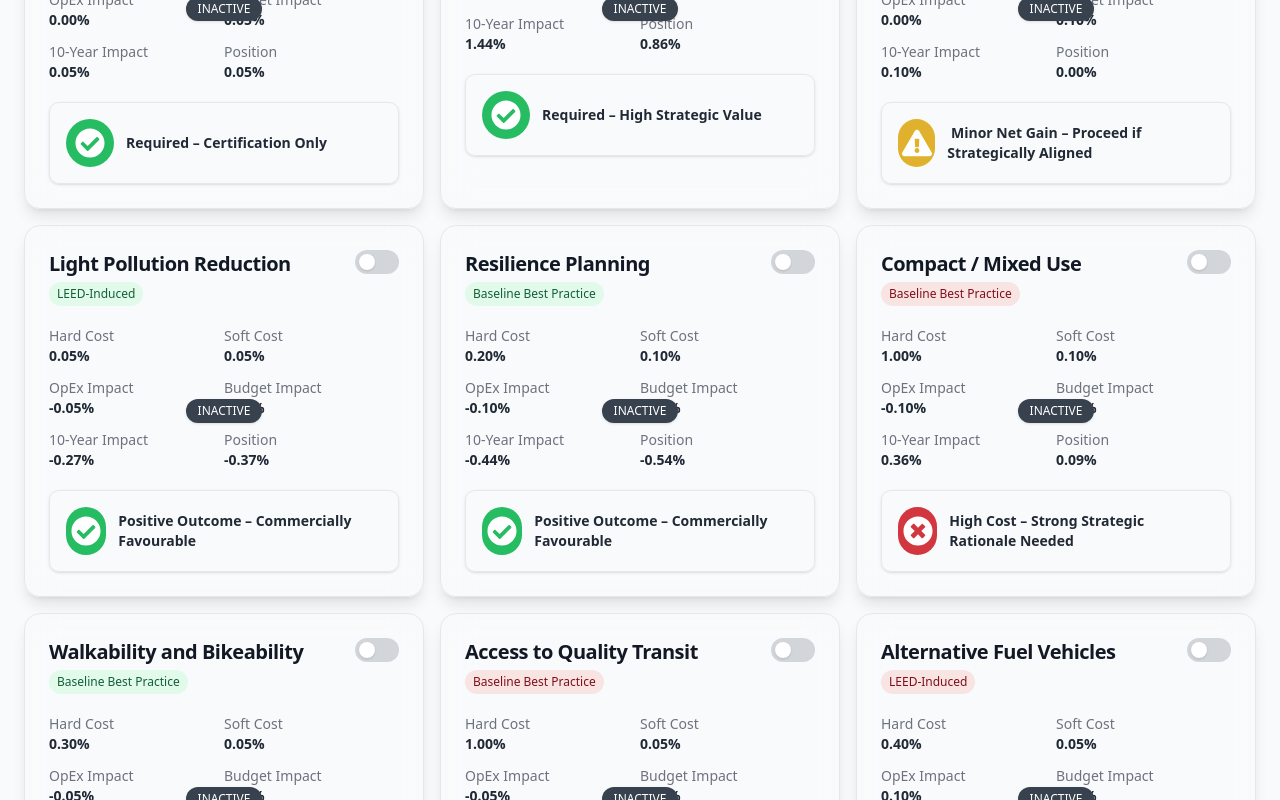
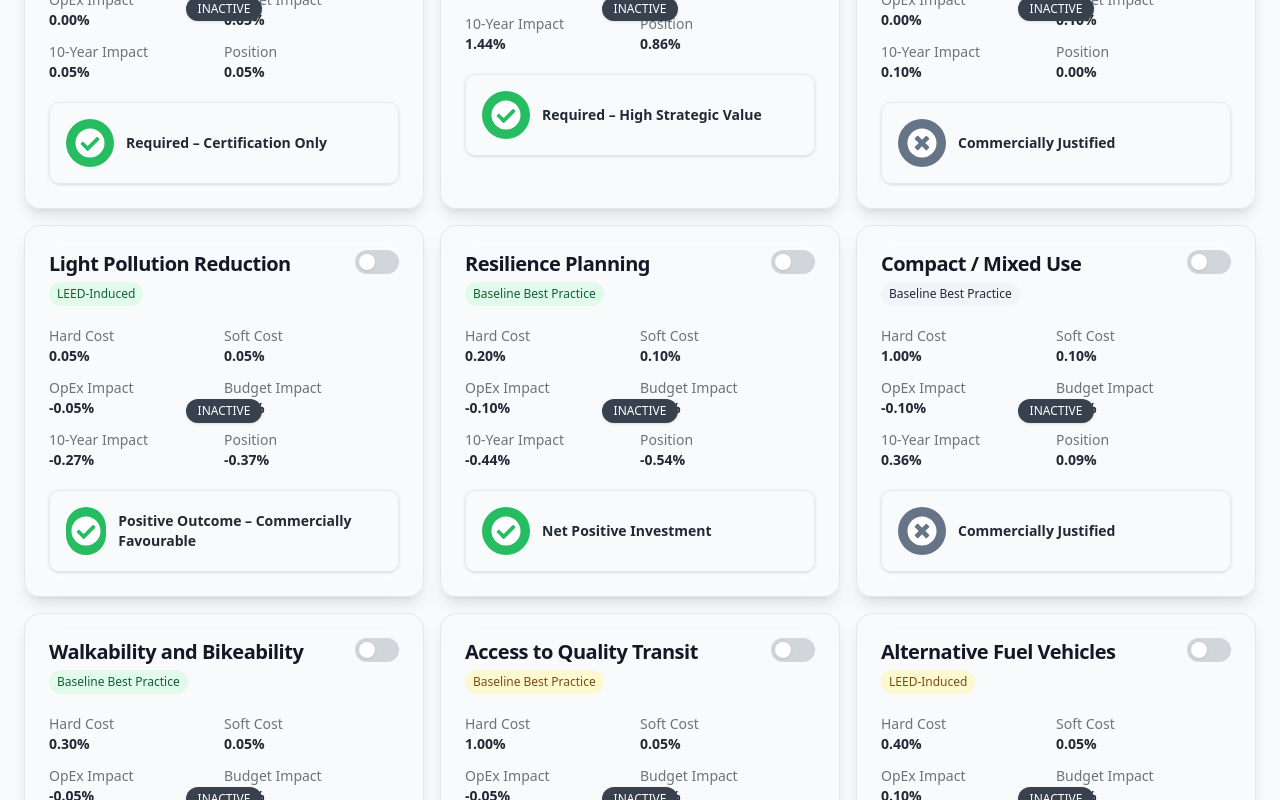
Before and after one commit to M-Talha-Atif/Leeds-Dashboard, a React (Vite) app: page / in a window 1280 px wide. Shown: the part 2020-2820 px from the top of the page. Built offline with nearby package versions, Linux system fonts and the light colour scheme.

Commit message:
removed cumulative values

```diff
--- a/src/components/WaterfallChart.jsx
+++ b/src/components/WaterfallChart.jsx
@@ -34,7 +34,7 @@ export default function WaterfallChart({ totals }) {
       name: "Initial Position",
       value: 0,
       fill: colors.initial,
-      isCumulative: true
+      isCumulative: false
     },
     {
       name: "Hard",
@@ -68,9 +68,9 @@ export default function WaterfallChart({ totals }) {
     },
     {
       name: "Final Position",
-      value: totals.position,
-      fill: totals.position >= 0 ? colors.positive : colors.negative,
-      isCumulative: true
+      value: (totals.budget10 - (totals.totalAssetValue * 0.5)),
+      fill: (totals.budget10 - (totals.totalAssetValue * 0.5)) >= 0 ? colors.positive : colors.negative,
+      isCumulative: false
     }
   ];
 
@@ -87,6 +87,7 @@ export default function WaterfallChart({ totals }) {
       cumulative: cumulativeValue
     };
   });
+
   if (isEmpty) {
     return (
       <div className="bg-white shadow rounded-lg p-8 text-center text-gray-600">
@@ -180,9 +181,9 @@ export default function WaterfallChart({ totals }) {
                     }`}>
                     {data.value >= 0 ? "+" : ""}{data.value.toFixed(2)}%
                   </p>
-                  <p className="text-sm text-gray-600">
+                  {/* <p className="text-sm text-gray-600">
                     Cumulative: {data.cumulative.toFixed(2)}%
-                  </p>
+                  </p> */}
                 </div>
               );
             }}
@@ -204,13 +205,13 @@ export default function WaterfallChart({ totals }) {
               fill="#374151"
               fontSize={12}
             />
-            <LabelList
+            {/* <LabelList
               dataKey="cumulative"
               position="bottom"
               formatter={(value) => `${value.toFixed(2)}%`}
               fill={colors.cumulative}
               fontSize={12}
-            />
+            /> */}
           </Bar>
         </BarChart>
       </ResponsiveContainer>
@@ -220,7 +221,6 @@ export default function WaterfallChart({ totals }) {
         {Object.entries({
           positive: "Positive (> 0)",
           negative: "Negative (≤ 0)",
-          cumulative: "Cumulative Flow"
         }).map(([key, label]) => (
           <div key={key} className="flex items-center">
             <div
--- a/src/data.js
+++ b/src/data.js
@@ -93,7 +93,7 @@ export const leedData = [
     position: 0.00,
     leedOrBau: "Baseline Best Practice",
     commercialLabel: "⚠️ Moderate CapEx – ROI Case Needed",
-    elevx: "⚠️ Minor Net Gain – Proceed if Strategically Aligned"
+    elevx: "✅ Commercially Justified"
   },
   {
     category: "Natural Systems and Ecology",
@@ -125,7 +125,7 @@ export const leedData = [
     position: -0.54,
     leedOrBau: "Baseline Best Practice",
     commercialLabel: "⚠️ Moderate CapEx – ROI Case Needed",
-    elevx: "✅ Positive Outcome – Commercially Favourable"
+    elevx: "✅ Net Positive Investment"
   },
   {
     category: "Transport",
@@ -141,7 +141,7 @@ export const leedData = [
     position: 0.09,
     leedOrBau: "Baseline Best Practice",
     commercialLabel: "❌ High Cost – Needs Strong Strategic Rationale",
-    elevx: "❌ High Cost – Strong Strategic Rationale Needed"
+    elevx: "✅ Commercially Justified"
   },
   {
     category: "Transport",
@@ -157,7 +157,7 @@ export const leedData = [
     position: -0.59,
     leedOrBau: "Baseline Best Practice",
     commercialLabel: "⚠️ Higher Cost, Requires ROI Justification",
-    elevx: "✅ Positive Outcome – Commercially Favourable"
+    elevx: "✅ Net Positive Investment"
   },
   {
     category: "Transport",
@@ -173,7 +173,7 @@ export const leedData = [
     position: 0.11,
     leedOrBau: "Baseline Best Practice",
     commercialLabel: "❌ High Cost – Needs Strong Strategic Rationale",
-    elevx: "❌ High Cost – Strong Strategic Rationale Needed"
+    elevx: "⚠️ Minor Net Gain – Proceed if Strategically Aligned"
   },
   {
     category: "Transport",
@@ -189,7 +189,7 @@ export const leedData = [
     position: 0.91,
     leedOrBau: "LEED-Induced",
     commercialLabel: "⚠️ Higher Cost, Requires ROI Justification",
-    elevx: "❌ High Cost – Strong Strategic Rationale Needed"
+    elevx: "⚠️ Minor Net Gain – Proceed if Strategically Aligned"
   },
   {
     category: "Transport",
@@ -269,7 +269,7 @@ export const leedData = [
     position: -0.92,
     leedOrBau: "Baseline Best Practice",
     commercialLabel: "⚠️ Higher Cost, Requires ROI Justification",
-    elevx: "✅ Positive Outcome – Commercially Favourable"
+    elevx: "✅ Net Positive Investment"
   },
   {
     category: "Water Efficiency",
@@ -285,7 +285,7 @@ export const leedData = [
     position: -0.92,
     leedOrBau: "Baseline Best Practice",
     commercialLabel: "⚠️ Higher Cost, Requires ROI Justification",
-    elevx: "✅ Positive Outcome – Commercially Favourable"
+    elevx: "✅ Net Positive Investment"
   },
   {
     category: "Water Efficiency",
@@ -541,7 +541,7 @@ export const leedData = [
     position: -0.15,
     leedOrBau: "Baseline Best Practice",
     commercialLabel: "✅ Viable with Clear Benefits",
-    elevx: "✅ Commercially Justified"
+    elevx: "✅ Positive Outcome – Commercially Favourable"
   },
   {
     category: "Quality of Life",
@@ -557,7 +557,7 @@ export const leedData = [
     position: -0.02,
     leedOrBau: "LEED-Induced",
     commercialLabel: "✅ Strong Commercial Case",
-    elevx: "⚠️ Minor Net Gain – Proceed if Strategically Aligned"
+    elevx: "✅ Commercially Justified"
   },
   {
     category: "Innovation",
```
